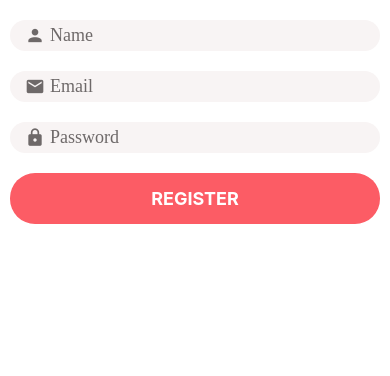
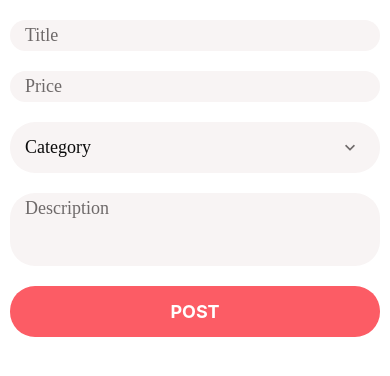
Before and after one commit to Shahriyar-Hosen/Native-Demo-Project, a React Native app: screen / in a window 390 px wide. Shown: the top 376 px of the page. Built offline with nearby package versions, Linux system fonts and the light colour scheme.

Commit message:
Listing Edit Screen complete

```diff
--- a/App.tsx
+++ b/App.tsx
@@ -2,11 +2,10 @@
  * @format
  */
 import React from 'react';
-
-import RegisterScreen from './app/screens/RegisterScreen';
+import ListingEditScreen from './app/screens/ListingEditScreen';
 
 const App = () => {
-  return <RegisterScreen />;
+  return <ListingEditScreen />;
 };
 
 export default App;
--- a/app/Components/common/AppPicker.tsx
+++ b/app/Components/common/AppPicker.tsx
@@ -13,14 +13,14 @@
 import {AppText, Screen} from '../common';
 import PickerItem from '../PickerItem';
 
-interface PickerProps extends PropsWithChildren {
+export interface PickerProps extends PropsWithChildren {
   icon?: string;
   placeholder: string;
   items: {
     label: string;
     value: number;
   }[];
-  selectedItem: {
+  selectedItem?: {
     label: string;
     value: number;
   };
--- a/app/Components/forms/AppFormField.tsx
+++ b/app/Components/forms/AppFormField.tsx
@@ -8,6 +8,9 @@
   name: string;
   error: string | undefined;
   visible: boolean | undefined;
+  maxLength?: number | undefined;
+  multiline?: boolean | undefined;
+  numberOfLines?: number | undefined;
 }
 const AppFormField = ({name, error, visible, ...otherProps}: TextProps) => {
   const {setFieldTouched, handleChange} = useFormikContext();
--- /dev/null
+++ b/app/Components/forms/AppFormPicker.tsx
@@ -0,0 +1,38 @@
+import {useFormikContext} from 'formik';
+import React from 'react';
+import AppPicker from '../common/AppPicker';
+import ErrorMessage from './ErrorMessage';
+
+interface TextProps {
+  name: string;
+  error: string | undefined;
+  visible: boolean | undefined;
+  icon?: string;
+  placeholder: string;
+  items: {
+    label: string;
+    value: number;
+  }[];
+  selectedItem?: {
+    label: string;
+    value: number;
+  };
+}
+
+function AppFormPicker({items, name, placeholder, error, visible}: TextProps) {
+  const {setFieldValue, values} = useFormikContext();
+
+  return (
+    <>
+      <AppPicker
+        items={items}
+        onSelectItem={item => setFieldValue(name, item)}
+        placeholder={placeholder}
+        selectedItem={values[name]}
+      />
+      <ErrorMessage error={error} visible={visible} />
+    </>
+  );
+}
+
+export default AppFormPicker;
--- a/app/Components/forms/index.tsx
+++ b/app/Components/forms/index.tsx
@@ -1,4 +1,5 @@
 export {default as AppForm} from './AppForm';
 export {default as AppFormField} from './AppFormField';
+export {default as FormPicker} from './AppFormPicker';
 export {default as ErrorMessage} from './ErrorMessage';
 export {default as SubmitButton} from './SubmitButton';
--- /dev/null
+++ b/app/screens/ListingEditScreen.tsx
@@ -0,0 +1,79 @@
+import {Formik} from 'formik';
+import React from 'react';
+import {StyleSheet} from 'react-native';
+import * as Yup from 'yup';
+import {Screen} from '../Components/common';
+import {AppFormField, FormPicker, SubmitButton} from '../Components/forms';
+
+const validationSchema = Yup.object().shape({
+  title: Yup.string().required().min(1).label('Title'),
+  price: Yup.number().required().min(1).max(10000).label('Price'),
+  description: Yup.string().label('Description'),
+  category: Yup.object().required().nullable().label('Category'),
+});
+
+const categories = [
+  {label: 'Furniture', value: 1},
+  {label: 'Clothing', value: 2},
+  {label: 'Camera', value: 3},
+];
+
+function ListingEditScreen() {
+  return (
+    <Screen style={styles.container}>
+      <Formik
+        initialValues={{
+          title: '',
+          price: '',
+          description: '',
+          category: null,
+        }}
+        onSubmit={values => console.log(values)}
+        validationSchema={validationSchema}>
+        {({errors, touched}) => (
+          <>
+            <AppFormField
+              maxLength={255}
+              name="title"
+              placeholder="Title"
+              error={errors.title}
+              visible={touched.title}
+            />
+            <AppFormField
+              keyboardType="numeric"
+              maxLength={8}
+              name="price"
+              placeholder="Price"
+              error={errors.price}
+              visible={touched.price}
+            />
+            <FormPicker
+              items={categories}
+              name="category"
+              placeholder="Category"
+              error={errors.category}
+              visible={touched.category}
+            />
+            <AppFormField
+              maxLength={255}
+              multiline
+              name="description"
+              numberOfLines={3}
+              placeholder="Description"
+              error={errors.description}
+              visible={touched.description}
+            />
+            <SubmitButton title="Post" />
+          </>
+        )}
+      </Formik>
+    </Screen>
+  );
+}
+
+const styles = StyleSheet.create({
+  container: {
+    padding: 10,
+  },
+});
+export default ListingEditScreen;
```
